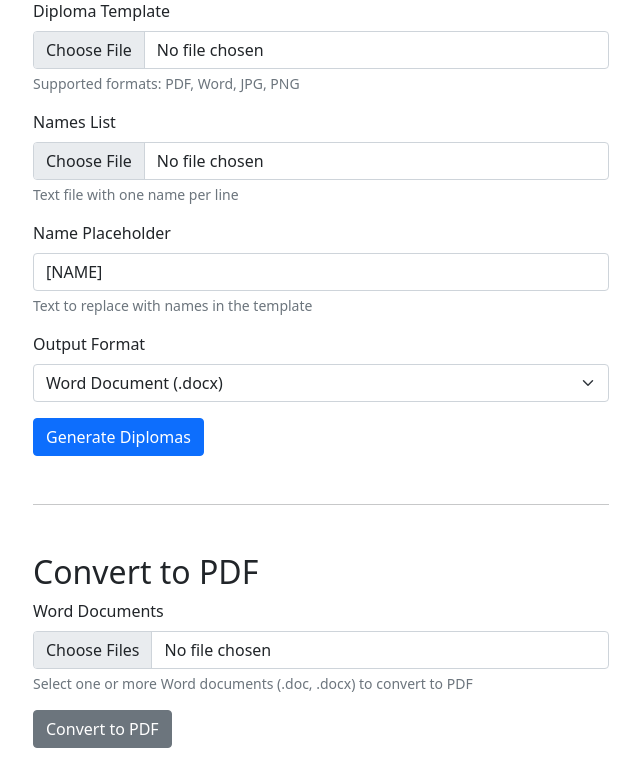
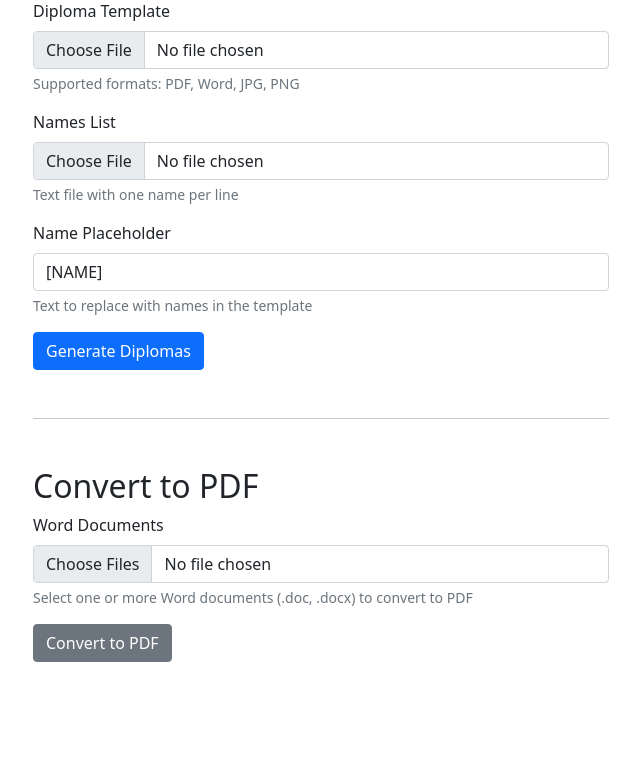
Before and after one commit to niklasemond/diploma-generator, a Flask app: page / in a window 1280 px wide. Shown: the part 123-895 px from the top of the page, without its empty margins (319-959 px from the left). After the commit the page ends 785 px from the top, so only its background shows below. Run offline with Flask 2, Linux system fonts and the light colour scheme.

Commit message:
Simplify PDF generation workflow: Remove conversion steps and handle PDFs directly

```diff
--- a/app.py
+++ b/app.py
@@ -54,7 +54,6 @@ def upload_files():
     template_file = request.files['template']
     names_file = request.files['names']
     placeholder = request.form.get('placeholder', '[NAME]')
-    output_format = request.form.get('output_format', 'pdf')  # Default to PDF
 
     if template_file.filename == '':
         return jsonify({'error': 'No template selected'}), 400
@@ -94,7 +93,7 @@ def upload_files():
             names,
             output_dir,
             placeholder,
-            output_format='pdf'  # Force PDF format
+            output_format='pdf'  # Always output PDFs
         )
 
         # Verify all files exist and are readable
--- a/templates/index.html
+++ b/templates/index.html
@@ -38,15 +38,6 @@
                 <input type="text" class="form-control" id="placeholder" name="placeholder"
                        value="[NAME]" required>
                 <div class="form-text">Text to replace with names in the template</div>
-            </div>
-
-            <div class="mb-3">
-                <label for="output_format" class="form-label">Output Format</label>
-                <select class="form-select" id="output_format" name="output_format">
-                    <option value="docx" selected>Word Document (.docx)</option>
-                    <!-- Temporarily disable PDF option until fixed -->
-                    <!-- <option value="pdf">PDF Document (.pdf)</option> -->
-                </select>
             </div>
 
             <button type="submit" class="btn btn-primary">Generate Diplomas</button>
```
Also changed, not shown: diploma_generator.py (+4 -9 lines).
